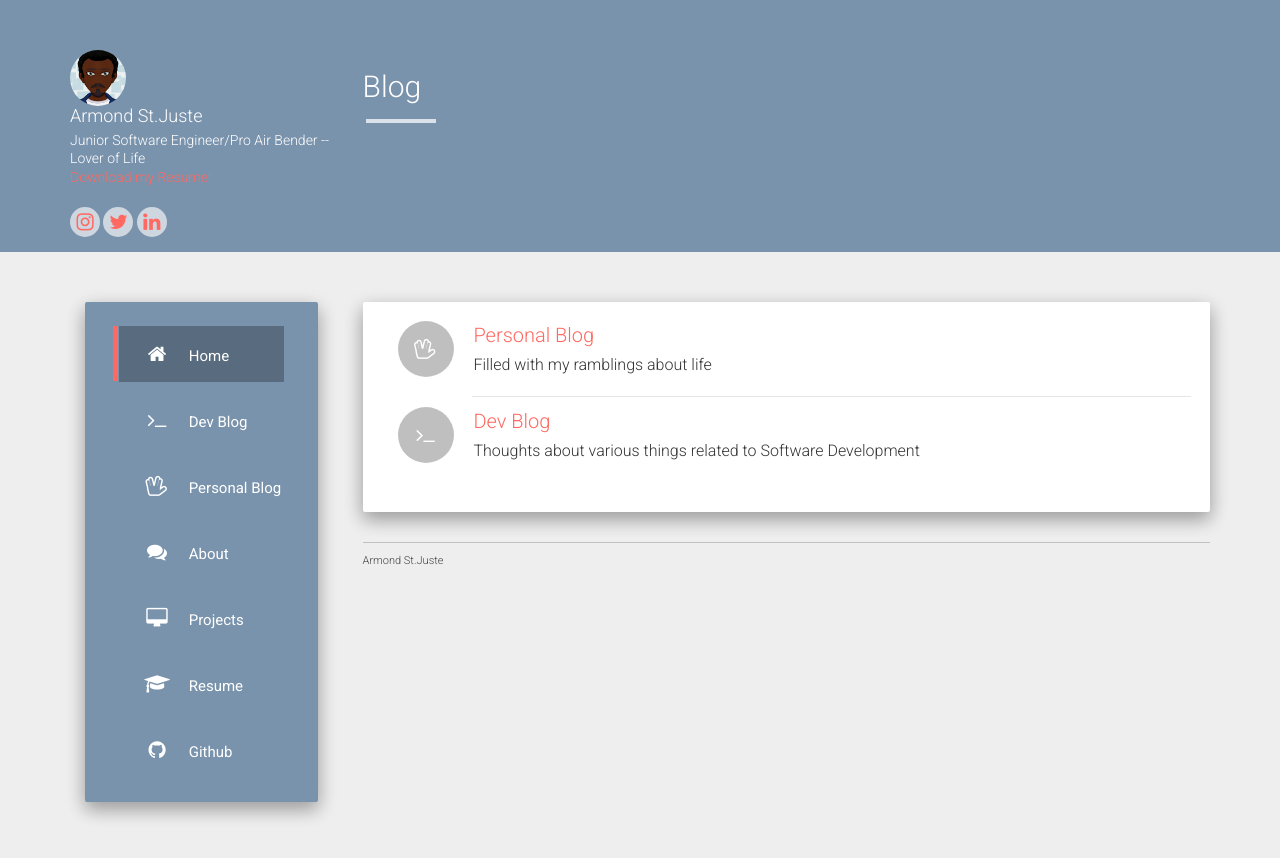
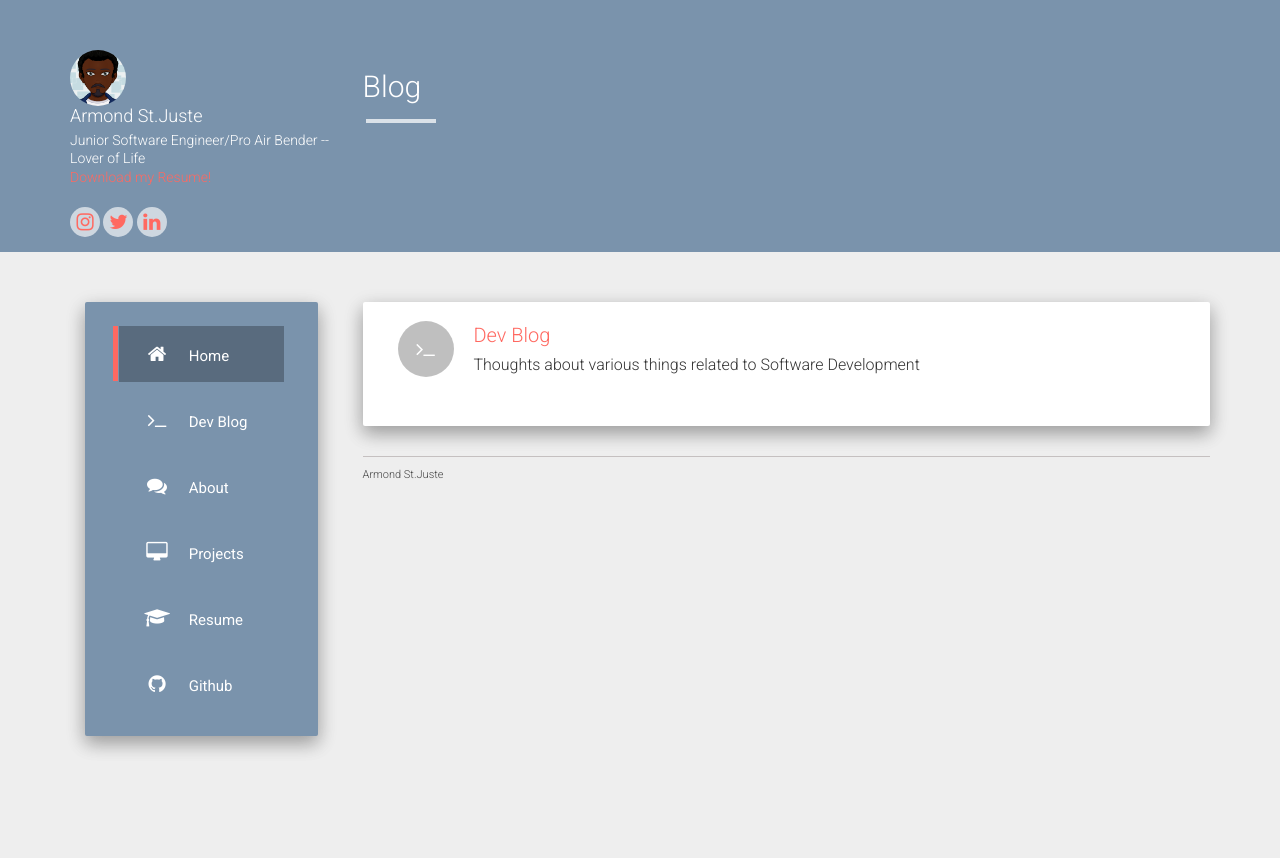
Before and after one commit to Astjust1/Blog, a Jekyll site: the page built from index.html, in a window 1280 px wide. Shown: the top 858 px of the page. Built offline with Jekyll 4.4.1, drawn with Linux system fonts in a browser that asks for light colours; nearby versions of some CDN libraries; the list of posts is cut into pages by our own code.

Commit message:
Removed Personal info

```diff
--- a/_data/urls.json
+++ b/_data/urls.json
@@ -8,11 +8,6 @@
     "text": "Dev Blog",
     "url": "/devBlog",
     "icon": "fa-terminal"
-  },
-  {
-    "text": "Personal Blog",
-    "url": "/personalBlog",
-    "icon": "fa-hand-spock-o"
   },
   {
     "text": "About",
--- a/index.html
+++ b/index.html
@@ -4,6 +4,7 @@ title: Blog
 ---
 <div class="well">
     <div class="list-group">
+      <!--
       <div class="list-group-item">
         <div class="row-action-primary">
           <i class="fa fa-hand-spock-o"></i>
@@ -14,6 +15,7 @@ title: Blog
         </div>
       </div>
       <div class="list-group-separator"></div>
+    -->
       <div class="list-group-item">
         <div class="row-action-primary">
           <i class="fa fa-terminal"></i>
```
